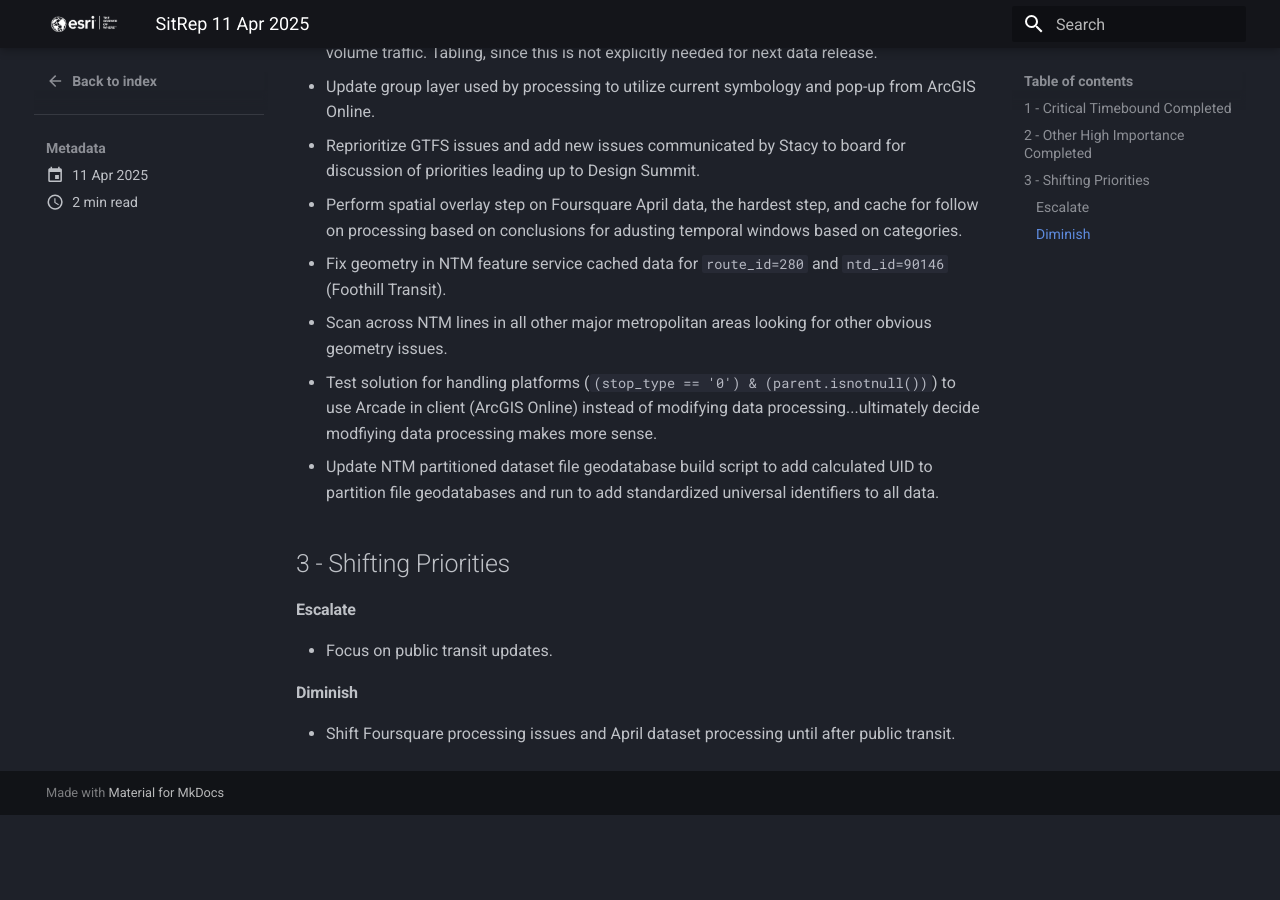
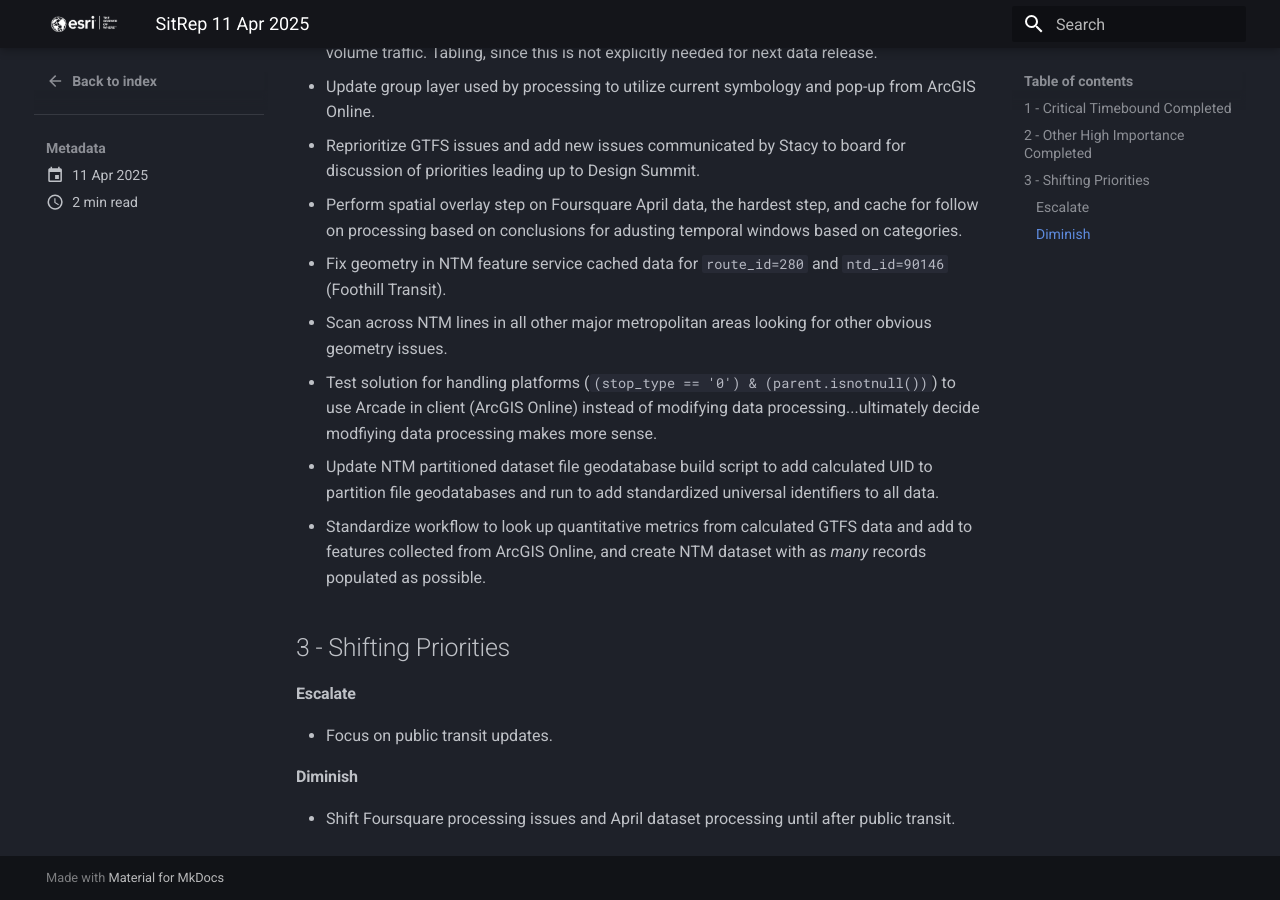
Before and after one commit to knu2xs/esri-resource-page, an MkDocs documentation site: the page built from docs/sitreps/posts/sitrep_20250411.md, in a window 1280 px wide and 900 px high, scrolled down 1171 px. Built offline with MkDocs 1.6.1 and Material for MkDocs 9.7.7, drawn with Linux system fonts in a browser that asks for light colours; before the commit the page ends 1986 px from its top, so only the background shows below that.

Commit message:
update sitreps

```diff
--- a/docs/sitreps/posts/sitrep_20250411.md
+++ b/docs/sitreps/posts/sitrep_20250411.md
@@ -30,6 +30,7 @@
 - Scan across NTM lines in all other major metropolitan areas looking for other obvious geometry issues.
 - Test solution for handling platforms (`(stop_type == '0') & (parent.isnotnull())`) to use Arcade in client (ArcGIS Online) instead of modifying data processing...ultimately decide modfiying data processing makes more sense.
 - Update NTM partitioned dataset file geodatabase build script to add calculated UID to partition file geodatabases and run to add standardized universal identifiers to all data.
+- Standardize workflow to look up quantitative metrics from calculated GTFS data and add to features collected from ArcGIS Online, and create NTM dataset with as _many_ records populated as possible.
 
 ## 3 - Shifting Priorities
 
```
